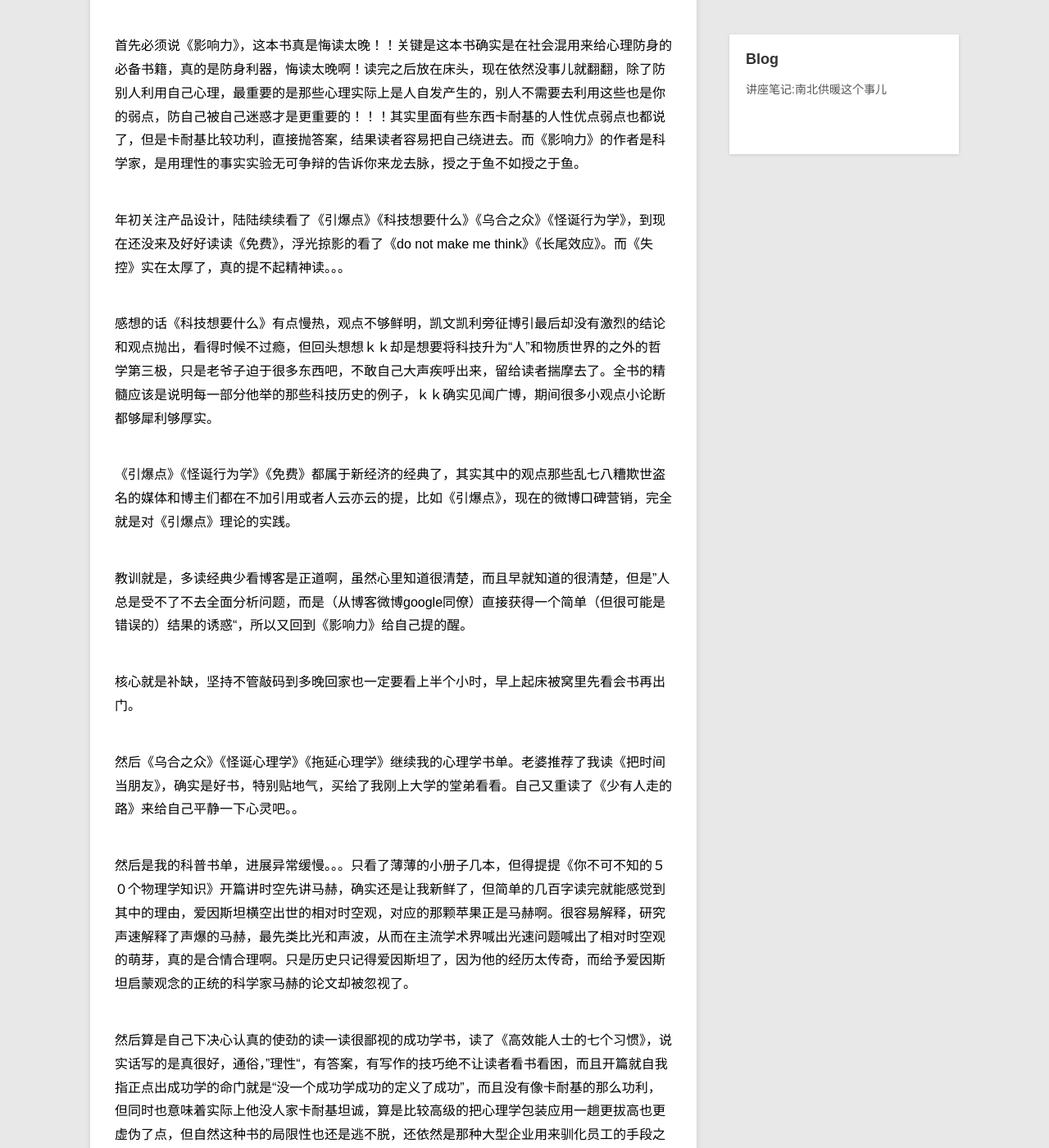
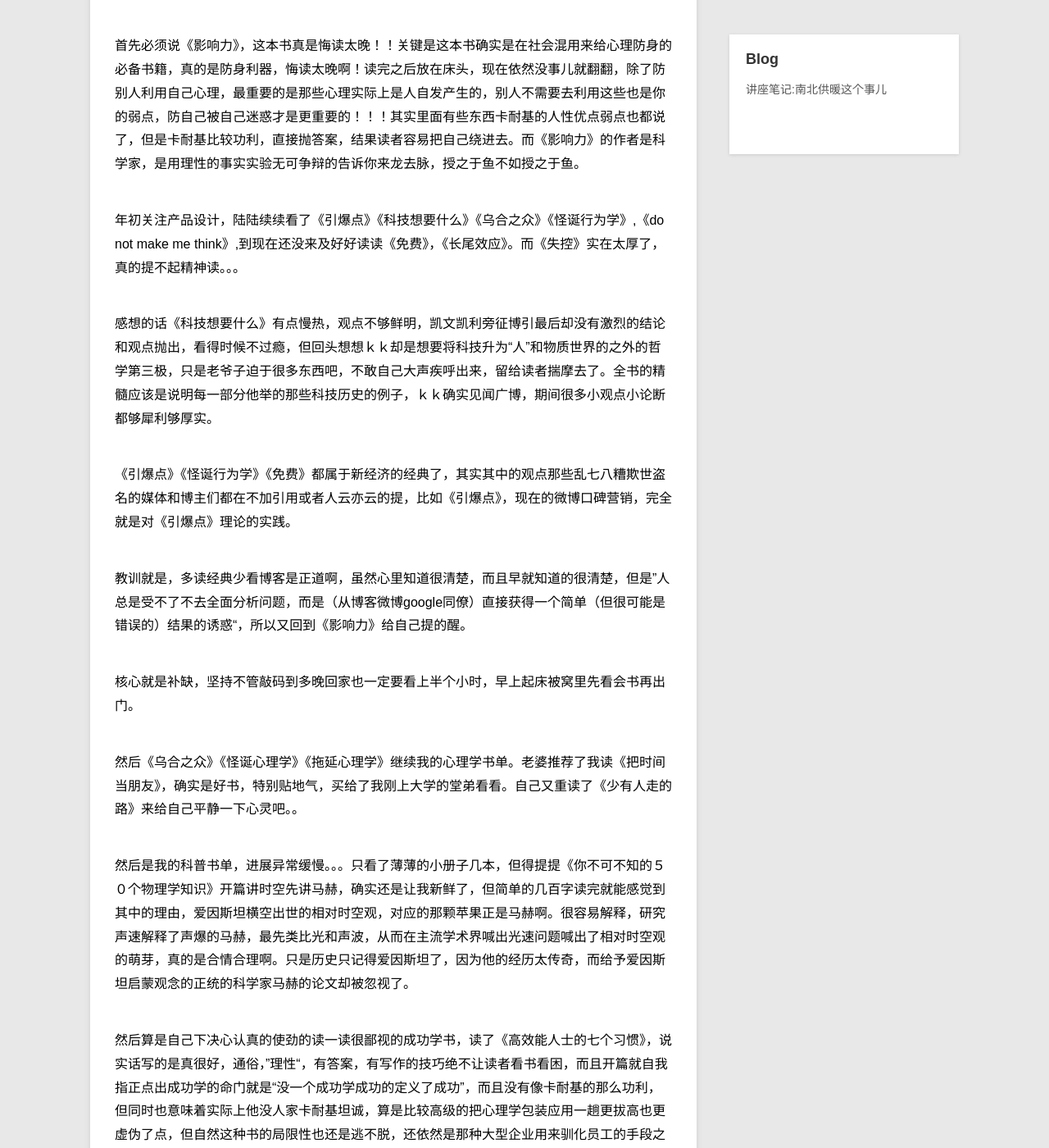
Before and after one commit to monomaniar/monomaniar.github.io, a Jekyll site: the page built from _posts/misc/2013-01-01-nianzhongzongjie-dushupian.md, in a window 1280 px wide and 1400 px high, scrolled down 213 px. Shown: the whole window at 82% size. Built offline with Jekyll 4.4.1, drawn with Linux system fonts in a browser that asks for light colours; Markdown is read by kramdown in place of the engine named in the settings; some of the changed text lies outside the part shown.

Commit message:
post article.

```diff
--- a/_posts/misc/2013-01-01-nianzhongzongjie-dushupian.md
+++ b/_posts/misc/2013-01-01-nianzhongzongjie-dushupian.md
@@ -7,8 +7,7 @@
 
 首先必须说《影响力》，这本书真是悔读太晚！！关键是这本书确实是在社会混用来给心理防身的必备书籍，真的是防身利器，悔读太晚啊！读完之后放在床头，现在依然没事儿就翻翻，除了防别人利用自己心理，最重要的是那些心理实际上是人自发产生的，别人不需要去利用这些也是你的弱点，防自己被自己迷惑才是更重要的！！！其实里面有些东西卡耐基的人性优点弱点也都说了，但是卡耐基比较功利，直接抛答案，结果读者容易把自己绕进去。而《影响力》的作者是科学家，是用理性的事实实验无可争辩的告诉你来龙去脉，授之于鱼不如授之于鱼。
 
-年初关注产品设计，陆陆续续看了《引爆点》《科技想要什么》《乌合之众》《怪诞行为学》，到现在还没来及好好读读《免费》，浮光掠影的看了《do
-not make me think》《长尾效应》。而《失控》实在太厚了，真的提不起精神读。。。
+年初关注产品设计，陆陆续续看了《引爆点》《科技想要什么》《乌合之众》《怪诞行为学》,《do not make me think》,到现在还没来及好好读读《免费》，《长尾效应》。而《失控》实在太厚了，真的提不起精神读。。。
 
 感想的话《科技想要什么》有点慢热，观点不够鲜明，凯文凯利旁征博引最后却没有激烈的结论和观点抛出，看得时候不过瘾，但回头想想ｋｋ却是想要将科技升为“人”和物质世界的之外的哲学第三极，只是老爷子迫于很多东西吧，不敢自己大声疾呼出来，留给读者揣摩去了。全书的精髓应该是说明每一部分他举的那些科技历史的例子，ｋｋ确实见闻广博，期间很多小观点小论断都够犀利够厚实。
 
```
Also changed, not shown: other parts of _posts/misc/2013-01-01-nianzhongzongjie-dushupian.md (+1 -1 lines).
